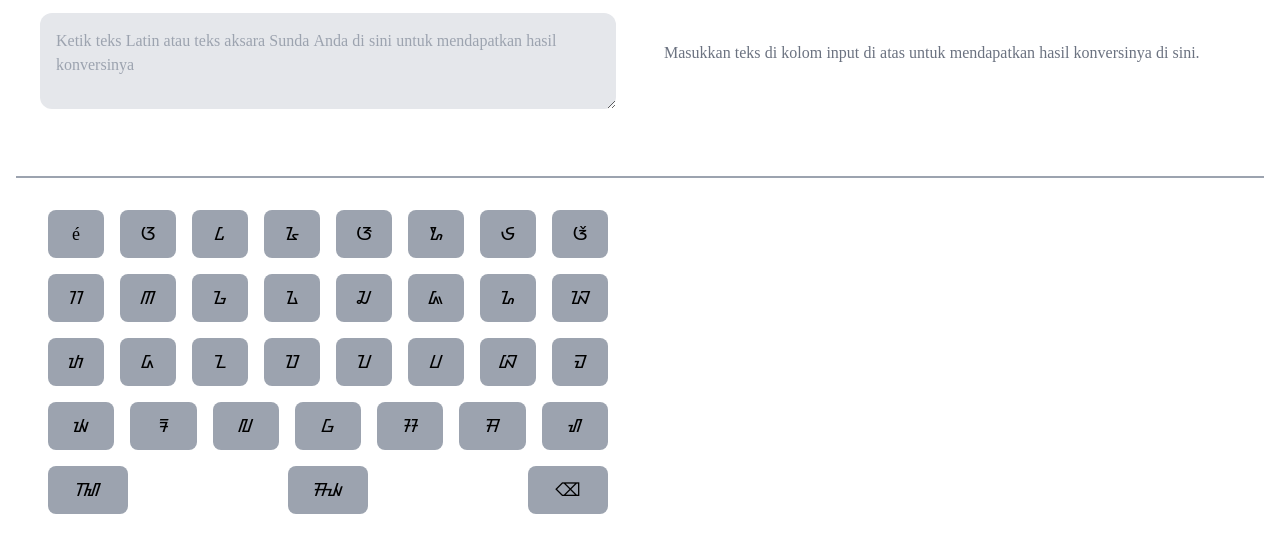
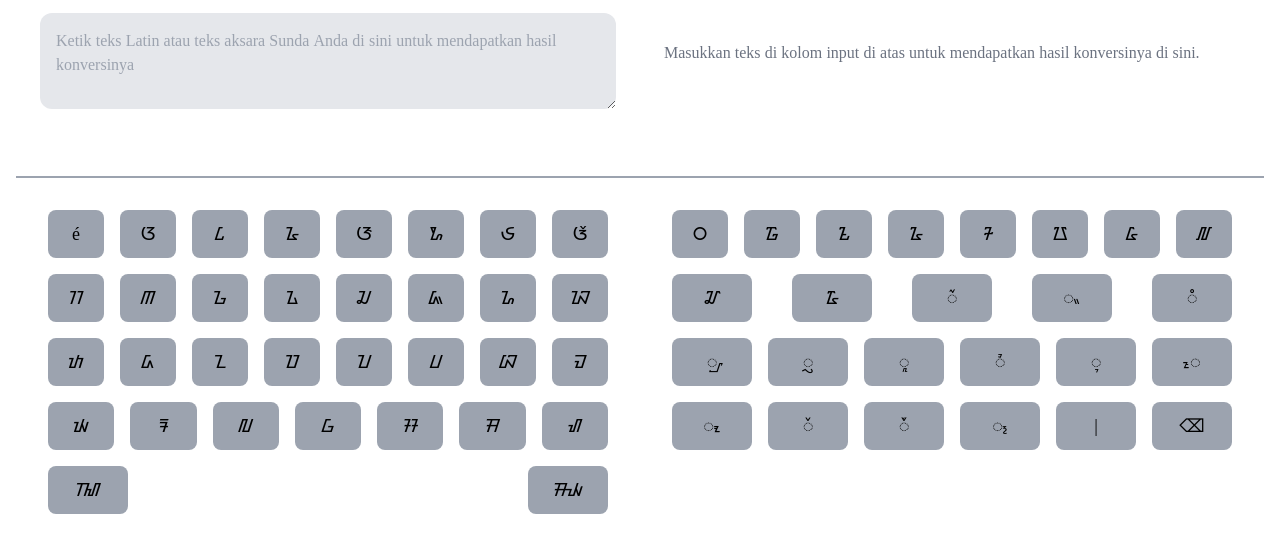
Before and after one commit to raihankr/aksara-sunda, a website: page public/konverter/index.html in a window 1280 px wide. Shown: the part 195-748 px from the top of the page. Drawn offline with nearby package versions, Linux system fonts and the light colour scheme.

Commit message:
finished keyboard

```diff
--- a/public/konverter/index.html
+++ b/public/konverter/index.html
@@ -75,16 +75,32 @@
             $('#key-1>div')[0].append(createKey(String.fromCharCode(0x1b80 + i)))
         for (let i = 0x8a, row = 8, ri = 1; i < 0xa1; i++, row--) {
             if (row == 0) row = 8, ri++;
-            if (row == 8) $('#key-1')[0].append(createRow());
+            if (row == 8) $('#key-1').append(createRow());
             $('#key-1>div')[ri].append(createKey(String.fromCharCode(0x1b00 + i)))
         }
         $('#key-1').append(createRow());
         $('#key-1>div')[4].append(createKey('\u1bae'));
         $('#key-1>div')[4].append(createKey('\u1baf'));
-        $('#key-1>div')[4].append(createKey('\u232b', () => {
+        let delBtn;
+        $('#key-1>div')[4].append(delBtn = createKey('\u232b', () => {
             $('#input').val($('#input').val().slice(0, -1));
             $('#input').trigger('input');
         }));
+
+        $('#key-2').append(createRow());
+        for (let i = 0xb0, row = 8, ri = 0; i < 0xba; i++, row--) {
+            if (row == 0) row = 8, ri++;
+            if (row == 8) $('#key-2').append(createRow());
+            $('#key-2>div')[ri].append(createKey(String.fromCharCode(0x1b00 + i)));
+        }
+        for (let i of [0x1b81, 0x1b82, 0x1b80])
+            $('#key-2>div')[1].append(createKey(String.fromCharCode(i)));
+        for (let i = 0xa1, row = 6, ri = 2; i < 0xab; i++, row--) {
+            if (row == 0) ri++;
+            if (row == 5) $('#key-2').append(createRow());
+            $('#key-2>div')[ri].append(createKey(String.fromCharCode(0x1b00 + i)));
+        }
+        $('#key-2>div')[3].append(createKey('|'), delBtn)
 
         let resultOpen = window.innerWidth >= 768 ? true : false;
         function resultToggle() {
```
